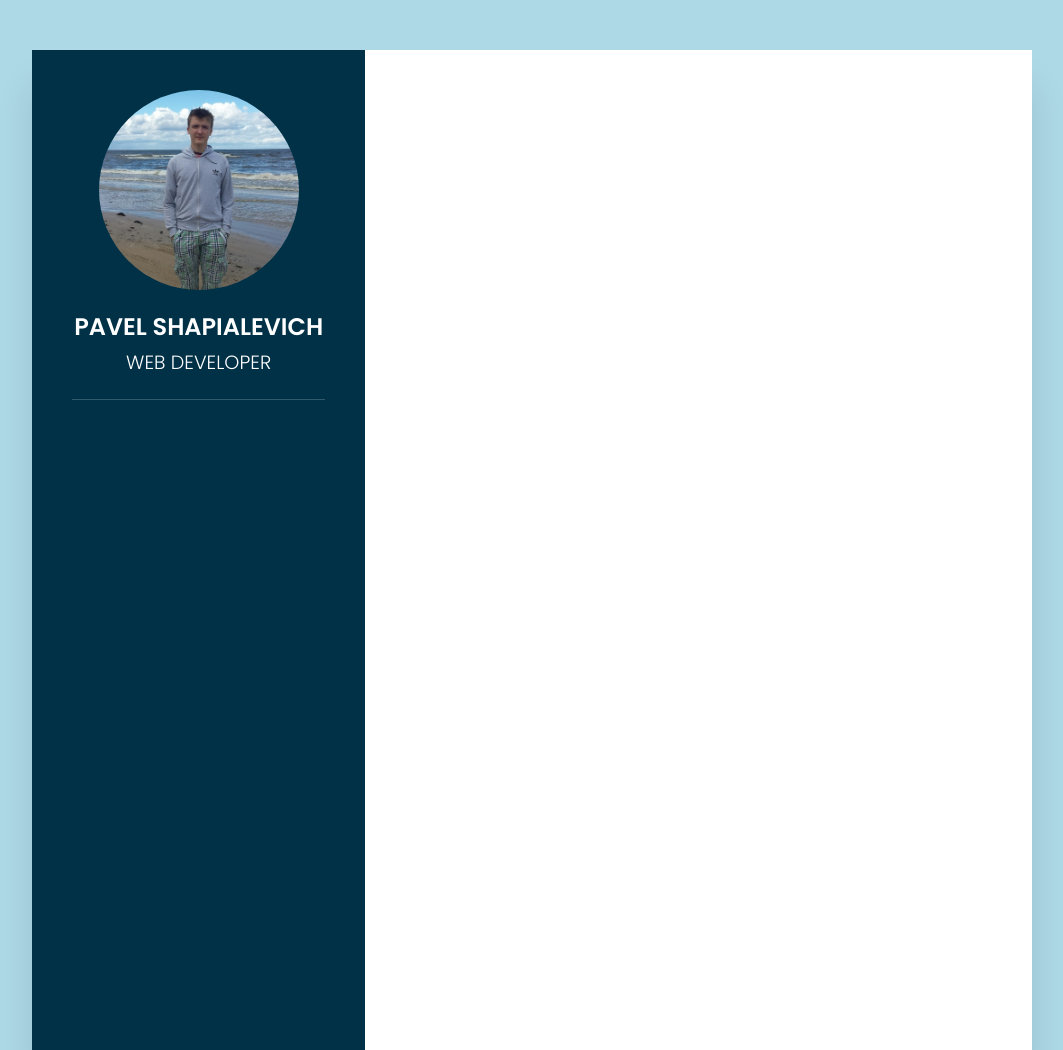
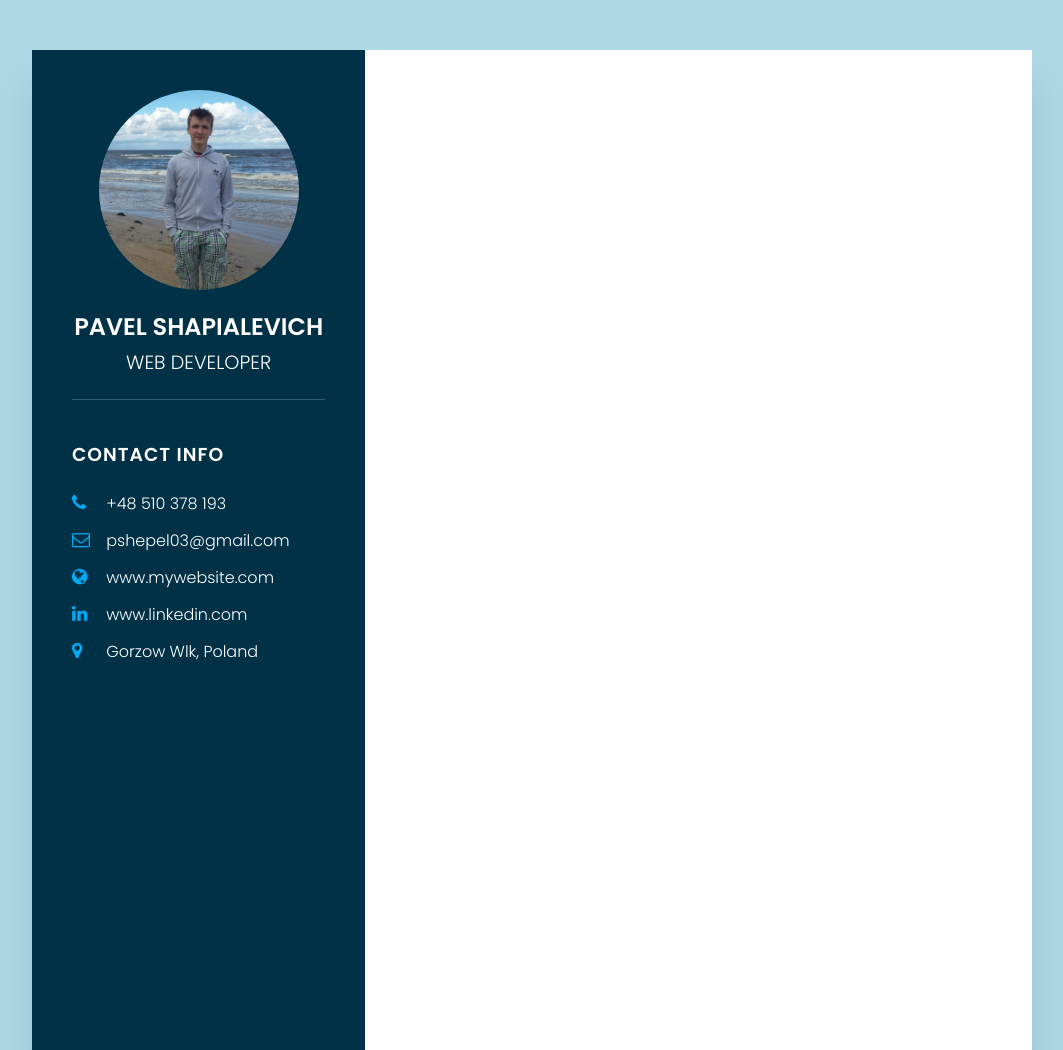
Before and after one commit to PavelShep/CV, a plain HTML site: page index.html in a window 1280 px wide. Shown: the top 1050 px of the page, without its empty margins (108-1171 px from the left). Drawn offline with Linux system fonts and the light colour scheme.

Commit message:
add Contact Info

```diff
--- a/index.html
+++ b/index.html
@@ -4,6 +4,7 @@
   <meta charset="UTF-8">
   <meta name="viewport" content="width=device-width, initial-scale=1.0">
   <title>CV</title>
+  <link rel="stylesheet" href="https://cdnjs.cloudflare.com/ajax/libs/font-awesome/4.7.0/css/font-awesome.css" integrity="sha512-5A8nwdMOWrSz20fDsjczgUidUBR8liPYU+WymTZP1lmY9G6Oc7HlZv156XqnsgNUzTyMefFTcsFH/tnJE/+xBg==" crossorigin="anonymous" referrerpolicy="no-referrer" />
   <link rel="stylesheet" href="style.css">
 </head>
 <body>
@@ -15,6 +16,32 @@
         </div>
         <h2>Pavel Shapialevich<br><span>Web Developer</span></h2>
       </div>
+
+      <div class="contactInfo">
+        <h3 class="title">Contact Info</h3>
+        <ul>
+          <li>
+            <span class="icon"><i class="fa fa-phone" aria-hidden="true"></i></span>
+            <span class="text">+48 510 378 193</span>
+          </li>
+          <li>
+            <span class="icon"><i class="fa fa-envelope-o" aria-hidden="true"></i></span>
+            <span class="text">pshepel03@gmail.com</span>
+          </li>
+          <li>
+            <span class="icon"><i class="fa fa-globe" aria-hidden="true"></i></span>
+            <span class="text">www.mywebsite.com</span>
+          </li>
+          <li>
+            <span class="icon"><i class="fa fa-linkedin" aria-hidden="true"></i></span>
+            <span class="text">www.linkedin.com</span>
+          </li>
+          <li>
+            <span class="icon"><i class="fa fa-map-marker" aria-hidden="true"></i></span>
+            <span class="text">Gorzow Wlk, Poland</span>
+          </li>
+        </ul>
+      </div>
     </div>
 
     <div class="right_Side"></div>
--- a/style.css
+++ b/style.css
@@ -74,6 +74,41 @@ body{
   font-weight: 300;
 }
 
+.contactInfo{
+  padding-top: 40px;
+}
+
+.title{
+  color: #fff;
+  text-transform: uppercase;
+  font-weight: 600;
+  letter-spacing: 1px;
+  margin-bottom: 20px;
+}
+
+.contactInfo ul{
+  position: relative;
+}
+
+.contactInfo ul li{
+  position: relative;
+  list-style: none;
+  margin: 10px 0;
+  cursor: pointer;
+}
+
+.contactInfo ul li .icon{
+  display: inline-block;
+  width: 30px;
+  font-size: 18px;
+  color: #03a9f4;
+}
+
+.contactInfo ul li span{
+  color: #fff;
+  font-weight: 300;
+}
+
 .container .right_Side{
   position: relative;
   background: #fff;
```
